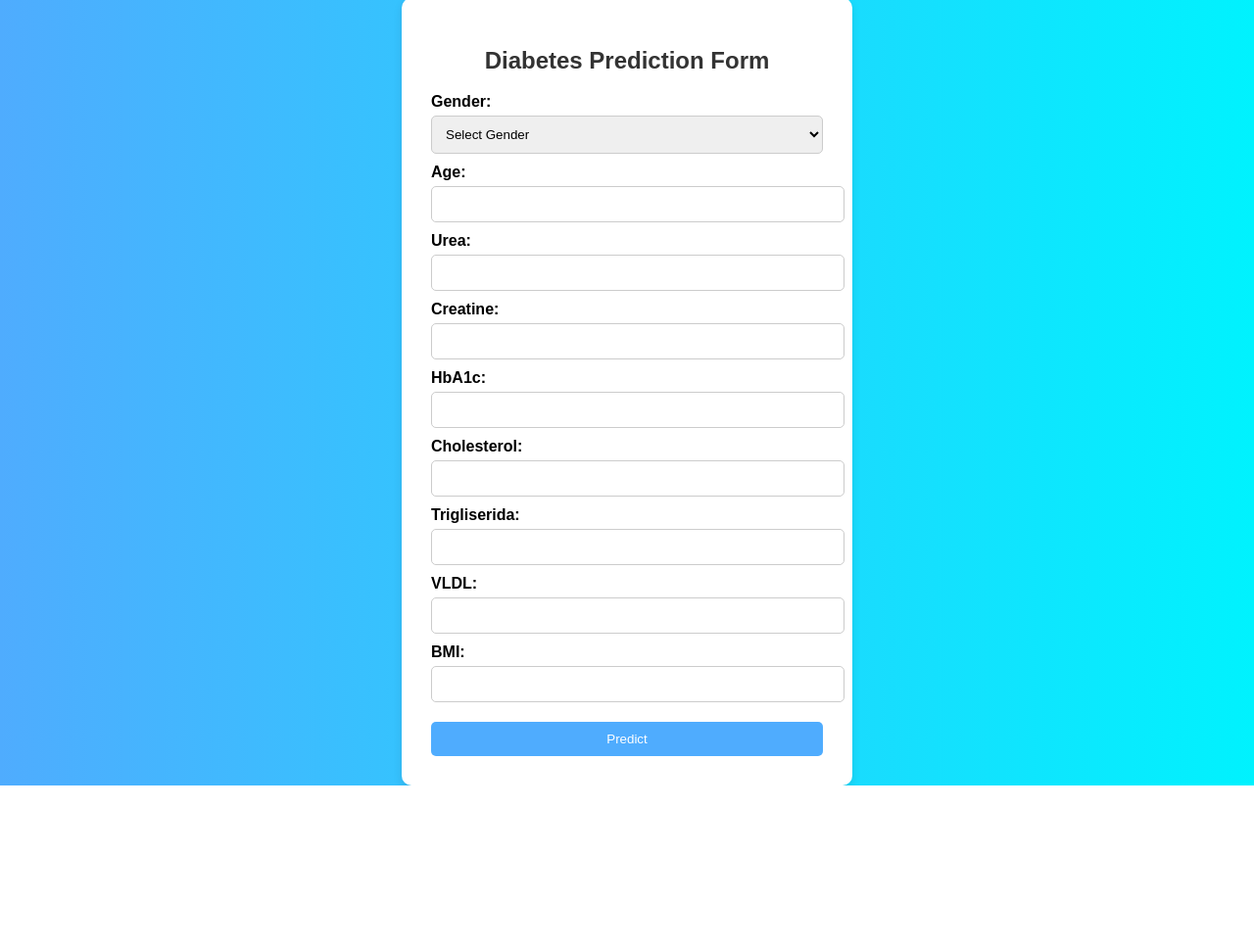
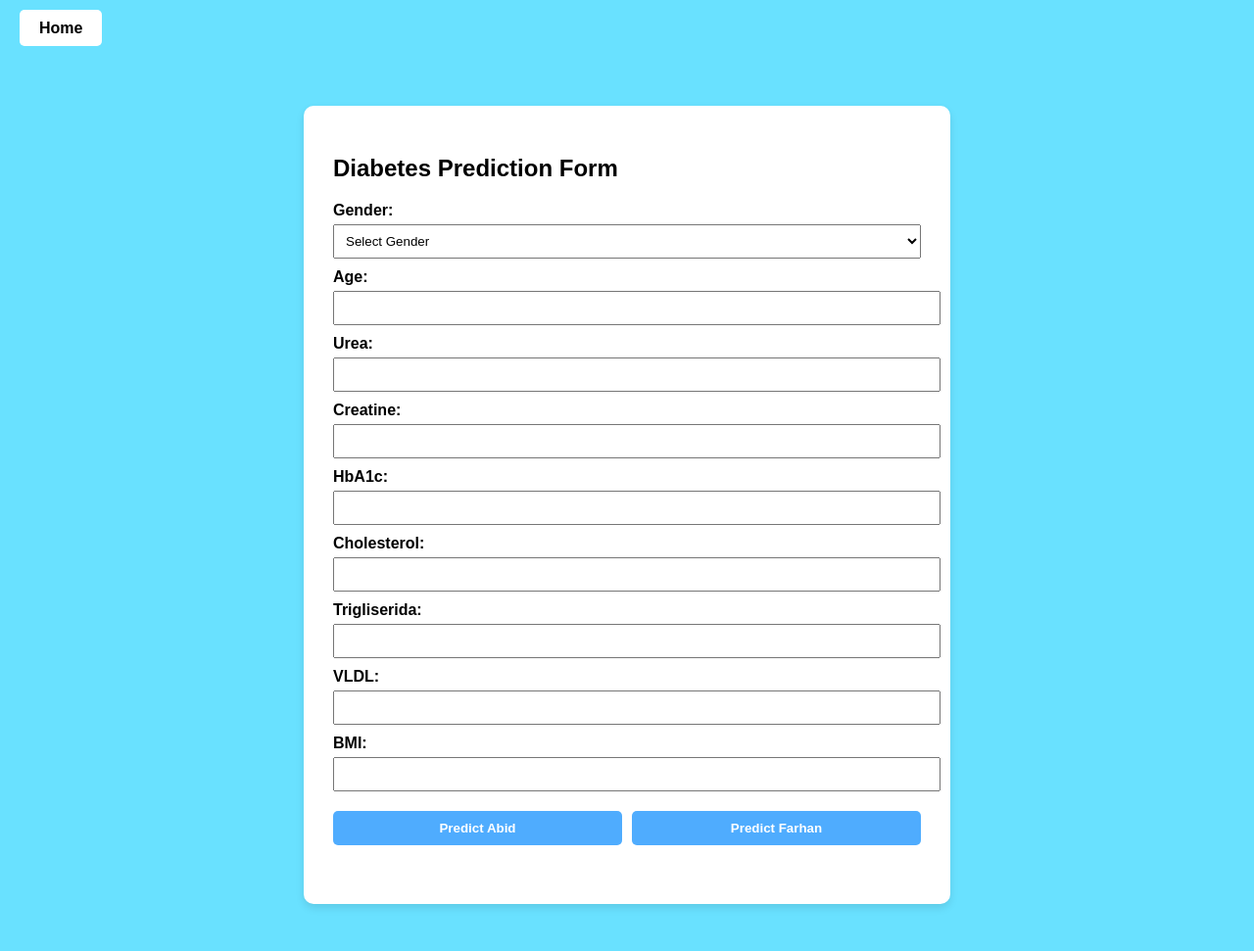
Before and after one commit to abrartaf/TA, a Flask app: page /predict in a window 1280 px wide. Shown: the whole page at 98% size. Before the commit the page ends 802 px from the top, so only its background shows below. Run offline with Flask 3, Linux system fonts and the light colour scheme; parts of the project's set-up code (start-up, migrations or seed data) failed here and were passed over.

Commit message:
jadi 2 hasil

```diff
--- a/app.py
+++ b/app.py
@@ -1,100 +1,107 @@
-from flask import Flask, request, render_template
+from flask import Flask, request, render_template, session, redirect, url_for
 import pickle
 import pandas as pd
 from flask_sqlalchemy import SQLAlchemy
-
+import os
 
 app = Flask(__name__)
+app.secret_key = 'Sisfor21'
 
-
+# Database setup
 app.config['SQLALCHEMY_DATABASE_URI'] = 'mysql+pymysql://root:@localhost/ta_db'
 app.config['SQLALCHEMY_TRACK_MODIFICATIONS'] = False
+db = SQLAlchemy(app)
 
-db = SQLAlchemy()
-db.init_app(app)
-
-# Define the Database Model
+# Database model
 class ta(db.Model):
-    id = db.Column(db.Integer, primary_key=True, autoincrement=True)
+    id = db.Column(db.Integer, primary_key=True)
     Gender = db.Column(db.String(10), nullable=False)
     Age = db.Column(db.Integer, nullable=False)
-    Urea = db.Column(db.Float, nullable=True)
-    Creatine = db.Column(db.Float, nullable=True)
+    Urea = db.Column(db.Float)
+    Creatine = db.Column(db.Float)
     HbA1c = db.Column(db.Float, nullable=False)
     Cholesterol = db.Column(db.Float, nullable=False)
     Triglycerides = db.Column(db.Float, nullable=False)
-    VLDL = db.Column(db.Float, nullable=True)
+    VLDL = db.Column(db.Float)
     BMI = db.Column(db.Float, nullable=False)
     Prediction = db.Column(db.String(50), nullable=False)
 
-# Load Machine Learning Models
-with open('rf.pkl', 'rb') as model_file_farhan:
-    model_farhan = pickle.load(model_file_farhan)
+# Load models
+with open('rf.pkl', 'rb') as f:
+    model_farhan = pickle.load(f)
+with open('model_abid.pkl', 'rb') as f:
+    model_abid = pickle.load(f)
 
-with open('model_abid.pkl', 'rb') as model_file_abid:
-    model_abid = pickle.load(model_file_abid)
-
-# Label Mapping for Predictions
 label_mapping = {0: "Non Diabetes", 1: "Pre-diabetes", 2: "Diabetes"}
 
 @app.route("/")
 def home():
+    session.clear()  # Reset semua hasil jika kembali ke home
     return render_template("home.html")
 
-@app.route("/predict")
-def prediction_both():
-    return render_template("model_both.html")
+@app.route("/predict", methods=["GET", "POST"])
+def predict():
+    prediction_abid = session.get("prediction_abid")
+    prediction_farhan = session.get("prediction_farhan")
+    form_data = session.get("form_data", {})
 
-@app.route("/predictBoth", methods=['POST'])
-def predict_both_models():
-    label_mapping = {0: "Non Diabetes", 1: "Pre-diabetes", 2: "Diabetes"}
-    prediction_abid = None
-    prediction_farhan = None
+    if request.method == "POST":
+        selected_model = request.form.get("model")
 
-    try:
-        # Ambil data dari form
-        Gender = request.form['Gender']
-        Age = int(request.form['Age'])
-        Urea = float(request.form['Urea'])
-        Creatine = float(request.form['Creatine'])
-        HbA1c = float(request.form['HbA1c'])
-        Cholesterol = float(request.form['Cholesterol'])
-        Triglycerides = float(request.form['Trigliserida'])
-        VLDL = float(request.form['VLDL'])
-        BMI = float(request.form['BMI'])
+        # Ambil data dari form dan simpan di session
+        form_data = {
+            "Gender": request.form["Gender"],
+            "Age": request.form["Age"],
+            "Urea": request.form["Urea"],
+            "Creatine": request.form["Creatine"],
+            "HbA1c": request.form["HbA1c"],
+            "Cholesterol": request.form["Cholesterol"],
+            "Trigliserida": request.form["Trigliserida"],
+            "VLDL": request.form["VLDL"],
+            "BMI": request.form["BMI"]
+        }
+        session["form_data"] = form_data
 
-        # Encode gender
-        Gender_encoded = 1 if Gender.lower() == 'male' else 0
+        try:
+            Gender_encoded = 1 if form_data["Gender"].lower() == "male" else 0
+            input_data = pd.DataFrame([[
+                Gender_encoded,
+                int(form_data["Age"]),
+                float(form_data["Urea"]),
+                float(form_data["Creatine"]),
+                float(form_data["HbA1c"]),
+                float(form_data["Cholesterol"]),
+                float(form_data["Trigliserida"]),
+                float(form_data["VLDL"]),
+                float(form_data["BMI"])
+            ]], columns=['Gender', 'Age', 'Urea', 'Creatine', 'HbA1c',
+                         'Cholesterol', 'Trigliserida', 'VLDL', 'BMI'])
 
-        # Buat satu DataFrame untuk kedua model
-        input_data = pd.DataFrame([[
-            Gender_encoded, Age, Urea, Creatine, HbA1c,
-            Cholesterol, Triglycerides, VLDL, BMI
-        ]], columns=[
-            'Gender', 'Age', 'Urea', 'Creatine', 'HbA1c',
-            'Cholesterol', 'Trigliserida', 'VLDL', 'BMI'
-        ])
+            # Prediksi berdasarkan tombol
+            if selected_model == "abid":
+                result = model_abid.predict(input_data)[0]
+                prediction_abid = label_mapping.get(result, "Unknown")
+                session["prediction_abid"] = prediction_abid
 
-        # Prediksi dengan model Abid
-        result_abid = model_abid.predict(input_data)[0]
-        prediction_abid = label_mapping.get(result_abid, "Unknown")
+            elif selected_model == "farhan":
+                result = model_farhan.predict(input_data)[0]
+                prediction_farhan = label_mapping.get(result, "Unknown")
+                session["prediction_farhan"] = prediction_farhan
 
-        # Prediksi dengan model Farhan
-        result_farhan = model_farhan.predict(input_data)[0]
-        prediction_farhan = label_mapping.get(result_farhan, "Unknown")
+        except Exception as e:
+            if selected_model == "abid":
+                session["prediction_abid"] = f"Error: {str(e)}"
+            elif selected_model == "farhan":
+                session["prediction_farhan"] = f"Error: {str(e)}"
 
-
-    except Exception as e:
-        print("TIPE model_abid:", type(model_abid))
-        print("TIPE model_farhan:", type(model_farhan))
-        prediction_abid = f"Error: {str(e)}"
-        prediction_farhan = f"Error: {str(e)}"
+        return redirect(url_for("predict"))
 
     return render_template("model_both.html",
                            prediction_abid=prediction_abid,
-                           prediction_farhan=prediction_farhan)
+                           prediction_farhan=prediction_farhan,
+                           form_data=form_data)
 
-if __name__ == '__main__':
+if __name__ == "__main__":
     with app.app_context():
         db.create_all()
-    app.run(host='0.0.0.0', debug=True)
+    app.run(debug=True)
--- a/templates/model_both.html
+++ b/templates/model_both.html
@@ -3,114 +3,148 @@
 
 <head>
     <meta charset="UTF-8">
-    <meta name="viewport" content="width=device-width, initial-scale=1.0">
     <title>Diabetes Prediction</title>
     <style>
         body {
-            font-family: 'Arial', sans-serif;
-            background: linear-gradient(to right, #4facfe, #00f2fe);
-            margin: 0;
-            padding: 0;
-            display: flex;
-            justify-content: center;
-            align-items: center;
-            height: 100vh;
+            font-family: Arial, sans-serif;
+            background: #69e1ff;
+            padding: 40px;
+        }
+
+        .home-button {
+            position: fixed;
+            top: 20px;
+            left: 20px;
+            z-index: 1000;
+        }
+
+        .home-button a {
+            text-decoration: none;
+            background: #ffffff;
+            color: #000000;
+            padding: 10px 20px;
+            border-radius: 5px;
+            font-weight: bold;
+        }
+
+        .home-button a:hover {
+            background: #00c2fe;
         }
 
         .container {
-            background: white;
+            background: #fff;
             padding: 30px;
+            max-width: 600px;
+            margin: 60px auto 0;
             border-radius: 10px;
-            box-shadow: 0px 4px 10px rgba(0, 0, 0, 0.1);
-            width: 400px;
-            text-align: center;
-        }
-
-        h2 {
-            color: #333;
+            box-shadow: 0 4px 8px rgba(0, 0, 0, 0.1);
         }
 
         label {
             display: block;
             margin-top: 10px;
             font-weight: bold;
-            text-align: left;
         }
 
-        select,
-        input {
+        input,
+        select {
             width: 100%;
-            padding: 10px;
+            padding: 8px;
             margin-top: 5px;
-            border: 1px solid #ccc;
-            border-radius: 5px;
         }
 
-        button {
+        .buttons {
+            display: flex;
+            gap: 10px;
             margin-top: 20px;
+            flex-wrap: wrap;
+        }
+
+        .buttons button {
+            flex: 1;
+            padding: 10px;
+            font-weight: bold;
+            border: none;
             background: #4facfe;
             color: white;
-            border: none;
-            padding: 10px 20px;
             border-radius: 5px;
             cursor: pointer;
-            width: 100%;
         }
 
-        button:hover {
+        .buttons button:hover {
             background: #00c2fe;
+        }
+
+        .result {
+            margin-top: 30px;
+            font-size: 18px;
+            font-weight: bold;
         }
     </style>
 </head>
 
 <body>
+    <!-- Tombol Home -->
+    <div class="home-button">
+        <a href="/">Home</a>
+    </div>
+
     <div class="container">
         <h2>Diabetes Prediction Form</h2>
-        <form action="/predictBoth" method="post">
+        <form method="POST" id="predictionForm">
             <label>Gender:</label>
             <select name="Gender" required>
-                <option value="" disabled selected>Select Gender</option>
-                <option value="Male">Male</option>
-                <option value="Female">Female</option>
+                <option value="" disabled {% if not form_data.get('Gender') %}selected{% endif %}>Select Gender</option>
+                <option value="Male" {% if form_data.get('Gender')=='Male' %}selected{% endif %}>Male</option>
+                <option value="Female" {% if form_data.get('Gender')=='Female' %}selected{% endif %}>Female</option>
             </select>
 
             <label>Age:</label>
-            <input type="text" name="Age" required>
+            <input type="text" name="Age" value="{{ form_data.get('Age', '') }}" required>
 
             <label>Urea:</label>
-            <input type="text" name="Urea" required>
+            <input type="text" name="Urea" value="{{ form_data.get('Urea', '') }}" required>
 
             <label>Creatine:</label>
-            <input type="text" name="Creatine" required>
+            <input type="text" name="Creatine" value="{{ form_data.get('Creatine', '') }}" required>
 
             <label>HbA1c:</label>
-            <input type="text" name="HbA1c" required>
+            <input type="text" name="HbA1c" value="{{ form_data.get('HbA1c', '') }}" required>
 
             <label>Cholesterol:</label>
-            <input type="text" name="Cholesterol" required>
+            <input type="text" name="Cholesterol" value="{{ form_data.get('Cholesterol', '') }}" required>
 
             <label>Trigliserida:</label>
-            <input type="text" name="Trigliserida" required>
+            <input type="text" name="Trigliserida" value="{{ form_data.get('Trigliserida', '') }}" required>
 
             <label>VLDL:</label>
-            <input type="text" name="VLDL" required>
+            <input type="text" name="VLDL" value="{{ form_data.get('VLDL', '') }}" required>
 
             <label>BMI:</label>
-            <input type="text" name="BMI" required>
+            <input type="text" name="BMI" value="{{ form_data.get('BMI', '') }}" required>
 
-            <button type="submit">Predict</button>
+            <div class="buttons">
+                <button type="submit" name="model" value="abid">Predict Abid</button>
+                <button type="submit" name="model" value="farhan">Predict Farhan</button>
+            </div>
         </form>
 
-        {% if prediction_abid %}
-        <h3>Hasil Prediksi Model Abid: {{ prediction_abid }}</h3>
-        {% endif %}
-        {% if prediction_farhan %}
-        <h3>Hasil Prediksi Model Farhan: {{ prediction_farhan }}</h3>
-        {% endif %}
+        <div class="result">
+            {% if prediction_abid %}
+                <p>Hasil Prediksi Model Abid: {{ prediction_abid }}</p>
+            {% endif %}
+            {% if prediction_farhan %}
+                <p>Hasil Prediksi Model Farhan: {{ prediction_farhan }}</p>
+            {% endif %}
+        </div>
+    </div>
 
-
-
-    </div>
+    <script>
+        function resetForm() {
+            document.getElementById("predictionForm").reset();
+            window.location.href = "/predict";
+        }
+    </script>
 </body>
 
 </html>
```
